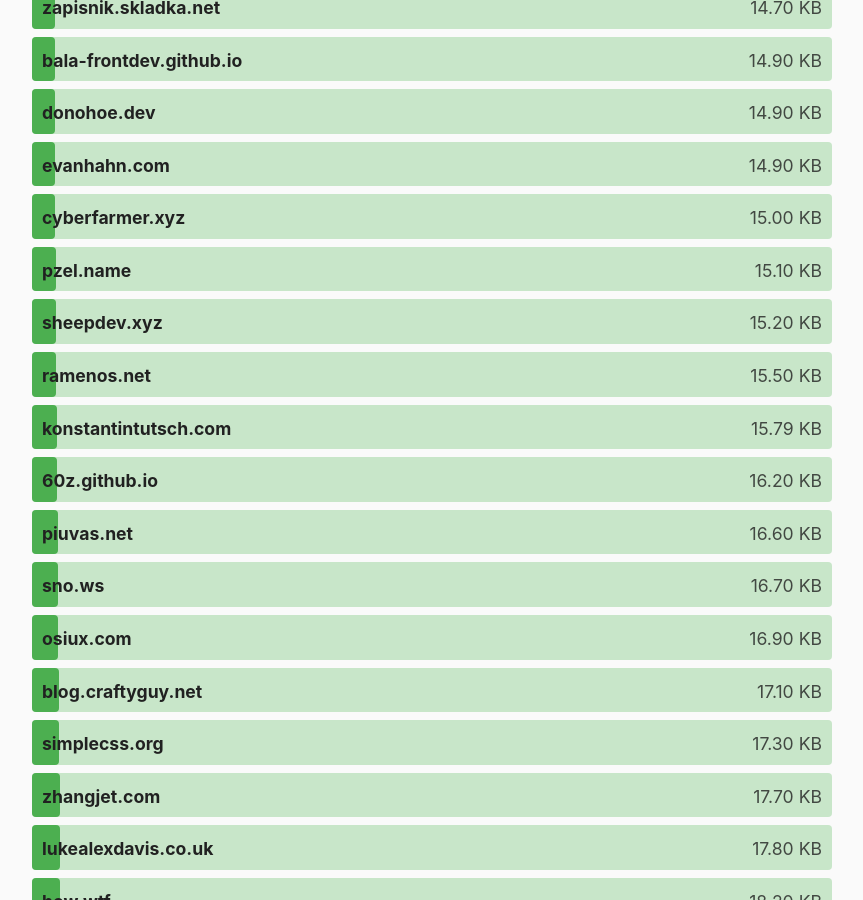
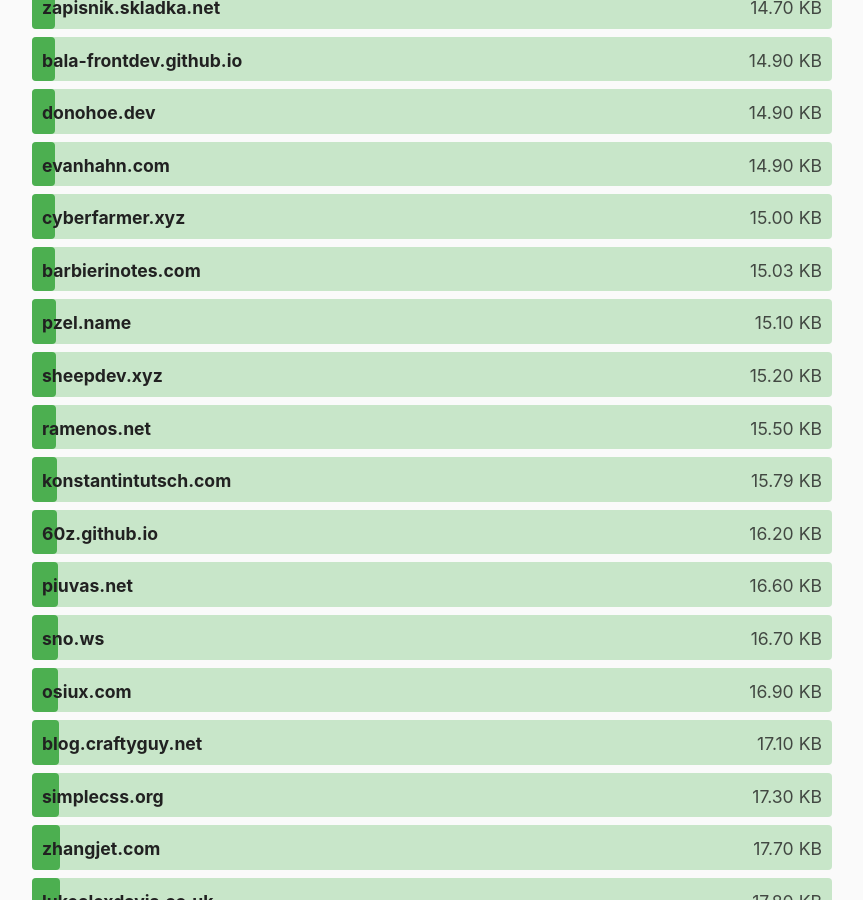
Before and after one commit to kevquirk/512kb.club, a Jekyll site: the page built from index.md, in a window 1280 px wide and 900 px high, scrolled down 7319 px. Shown: the whole window, without its empty margins (208-1071 px from the left). Built offline with Jekyll 4.4.1, drawn with Linux system fonts in a browser that asks for light colours.

Commit message:
Update sites.yml
https://radar.cloudflare.com/scan/783d0202-e80e-4150-9b87-440479d0f1fb/summary

```diff
--- a/_data/sites.yml
+++ b/_data/sites.yml
@@ -408,6 +408,11 @@
   size: 5.4
   last_checked: 2022-04-26
 
+- domain: barbierinotes.com
+  url: https://www.barbierinotes.com/
+  size: 15.03
+  last_checked: 2024-05-17
+
 - domain: beuke.org
   url: https://beuke.org/
   size: 57.3
```
